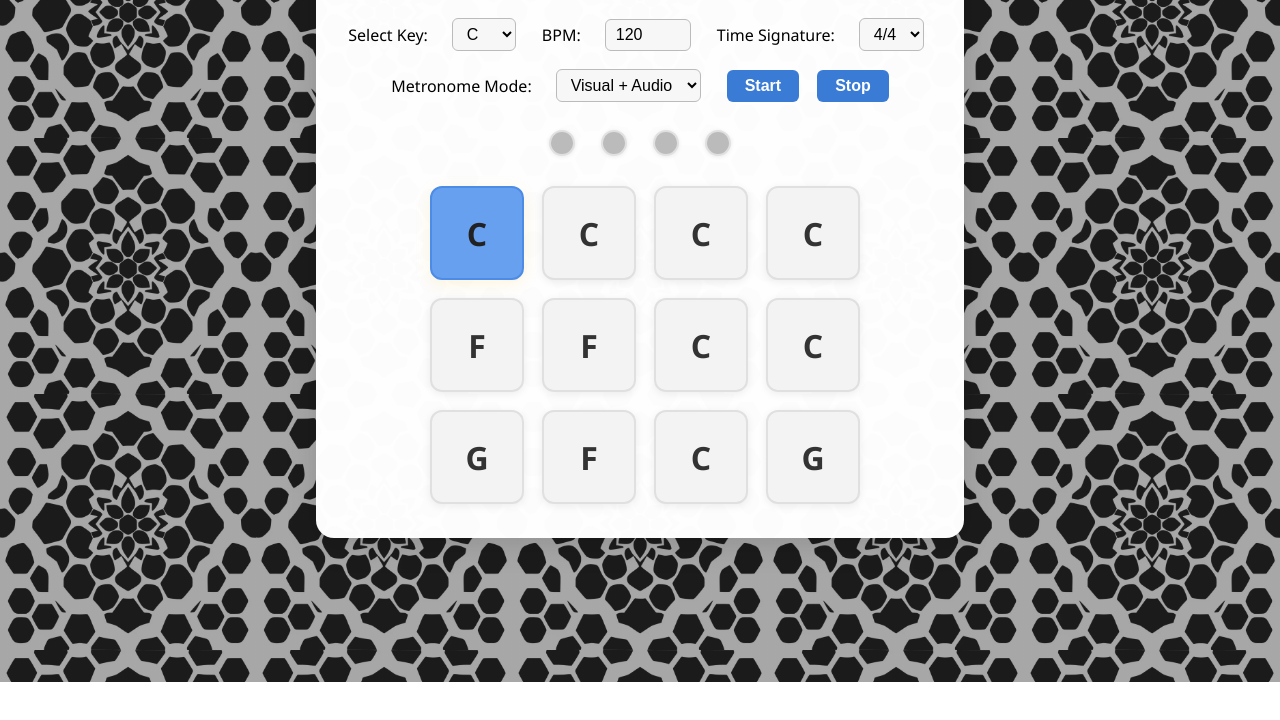
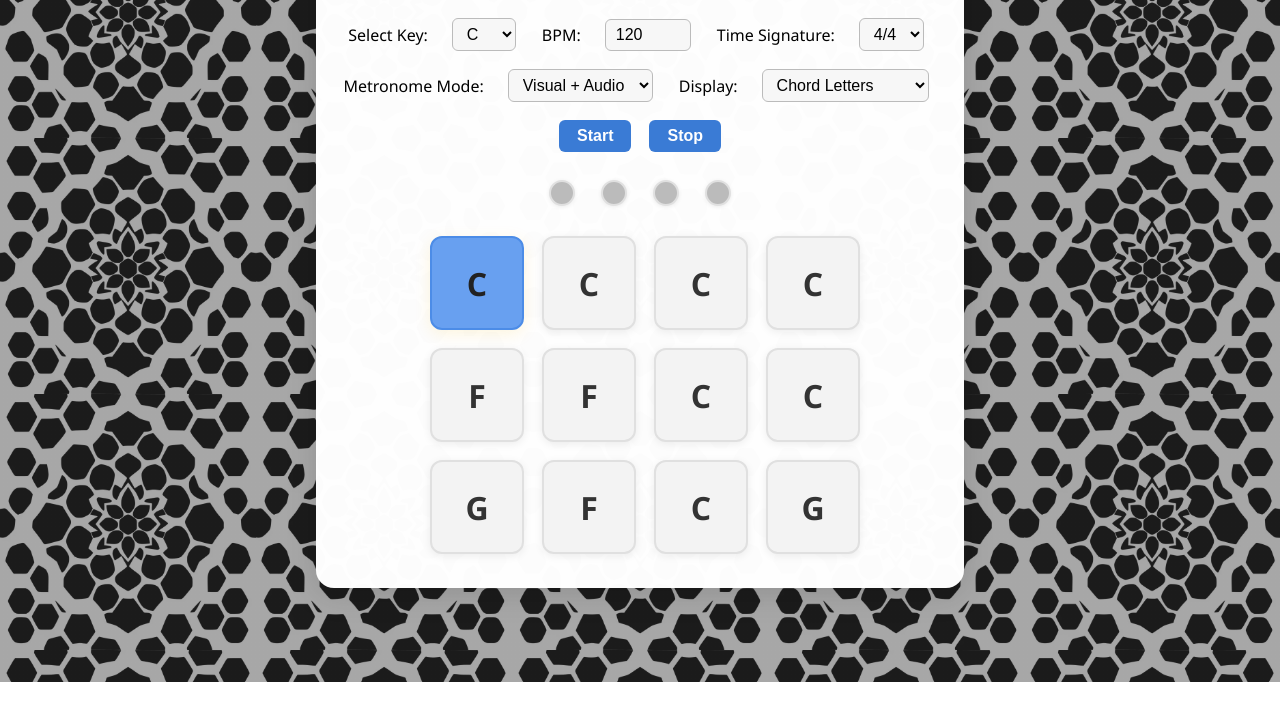
Before and after one commit to ianjenks230/chord-practice-app, a plain HTML site: page index.html in a window 1280 px wide. Shown: the part 118-838 px from the top of the page. Drawn offline with Linux system fonts and the light colour scheme.

Commit message:
add funtion to switch between roman numerals and chords in grid

```diff
--- a/index.html
+++ b/index.html
@@ -42,7 +42,11 @@
                 <option value="visual-audio">Visual + Audio</option>
                 <option value="visual">Visual Only</option>
             </select>
-
+            <label for="display">Display:</label>
+            <select id="display">
+                <option value="chord">Chord Letters</option>
+                <option value="roman">Roman Numerals</option>
+            </select>
             <button id="start">Start</button>
             <button id="stop">Stop</button>
         </div>
--- a/script.js
+++ b/script.js
@@ -1,5 +1,6 @@
 const keys = ['C', 'Db', 'D', 'Eb', 'E', 'F', 'Gb', 'G', 'Ab', 'A', 'Bb', 'B'];
 const bluesProgression = [1, 1, 1, 1, 4, 4, 1, 1, 5, 4, 1, 5]; // Roman numerals: I-IV-I-I-IV-IV-I-I-V-IV-I-V
+const romanNumerals = ['I', 'II', 'III', 'IV', 'V', 'VI', 'VII', 'VIII', 'IX', 'X', 'XI', 'XII'];
 
 let intervalId;
 let beat = 0;
@@ -7,8 +8,6 @@ let beatsPerMeasure = 4; // Default to 4/4
 let measure = 0;
 let audioContext = new (window.AudioContext || window.webkitAudioContext)();
 let chords = [];
-
-// Function to get chord name based on key and numeral
 
 function getChord(key, numeral) {
     const scale = keys.indexOf(key);
@@ -28,15 +27,21 @@ function renderMetronome() {
         metronome.appendChild(dot);
     }
 }
-// Render grid
+
+// Function to get chord name based on key and numeral
 function renderGrid(key) {
     const grid = document.getElementById('chord-grid');
     grid.innerHTML = '';
+    const displayMode = document.getElementById('display') ? document.getElementById('display').value : 'chord';
     chords = bluesProgression.map(num => getChord(key, num));
-    chords.forEach((chord, i) => {
+    bluesProgression.forEach((num, i) => {
         const div = document.createElement('div');
         div.classList.add('chord');
-        div.textContent = chord;
+        if (displayMode === 'roman') {
+            div.textContent = romanNumerals[num - 1];
+        } else {
+            div.textContent = chords[i];
+        }
         if (i === measure) div.classList.add('active');
         grid.appendChild(div);
     });
@@ -112,7 +117,10 @@ document.getElementById('signature').addEventListener('change', e => {
     beatsPerMeasure = parseInt(e.target.value, 10);
     renderMetronome();
 });
-
+// Add event listener for display mode
+document.getElementById('display').addEventListener('change', () => {
+    renderGrid(document.getElementById('key').value);
+});
 document.getElementById('start').addEventListener('click', () => {
     if (countdownActive) return; // Prevent multiple countdowns/metronomes
     const bpm = parseInt(document.getElementById('bpm').value);
```
